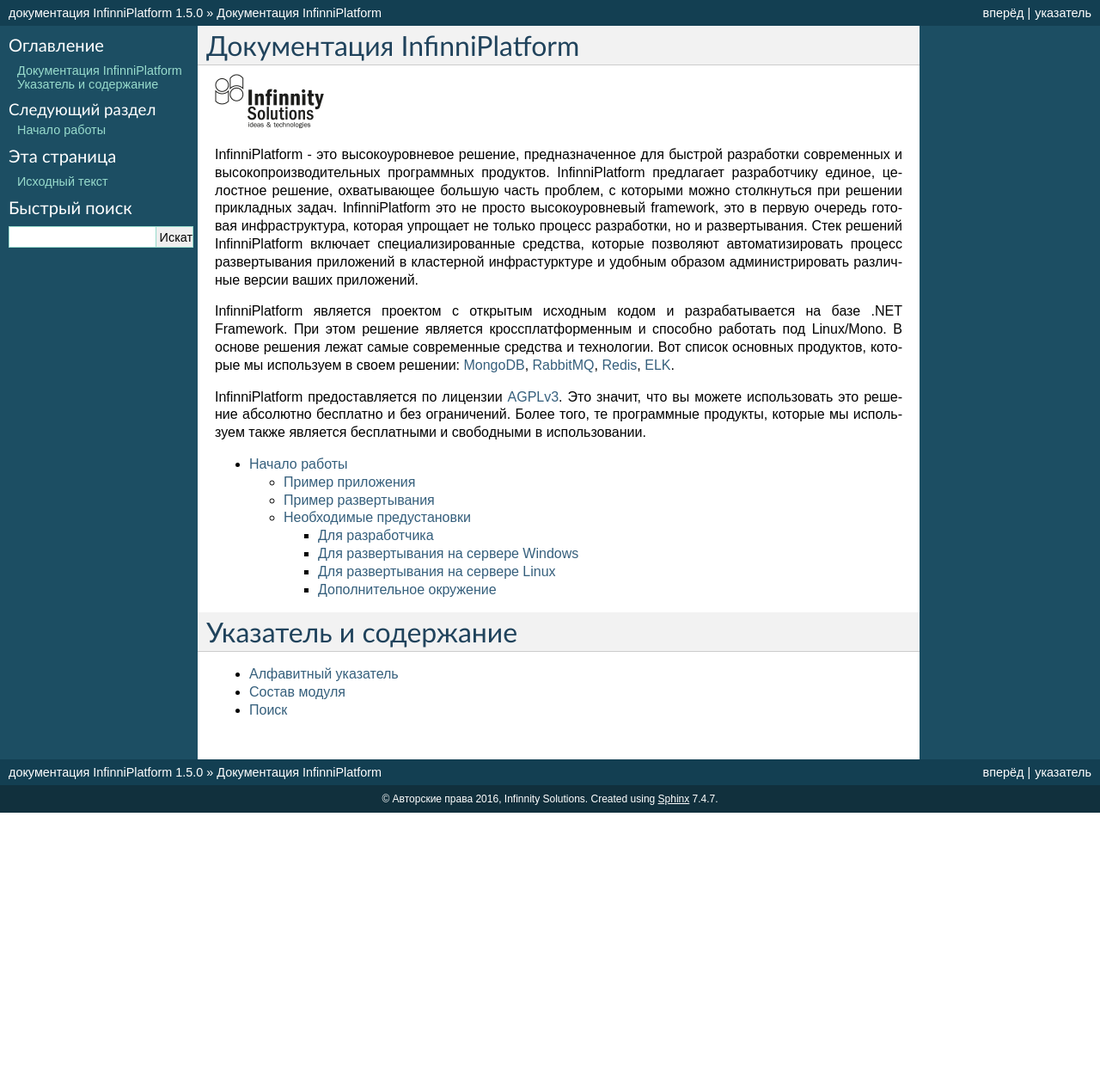
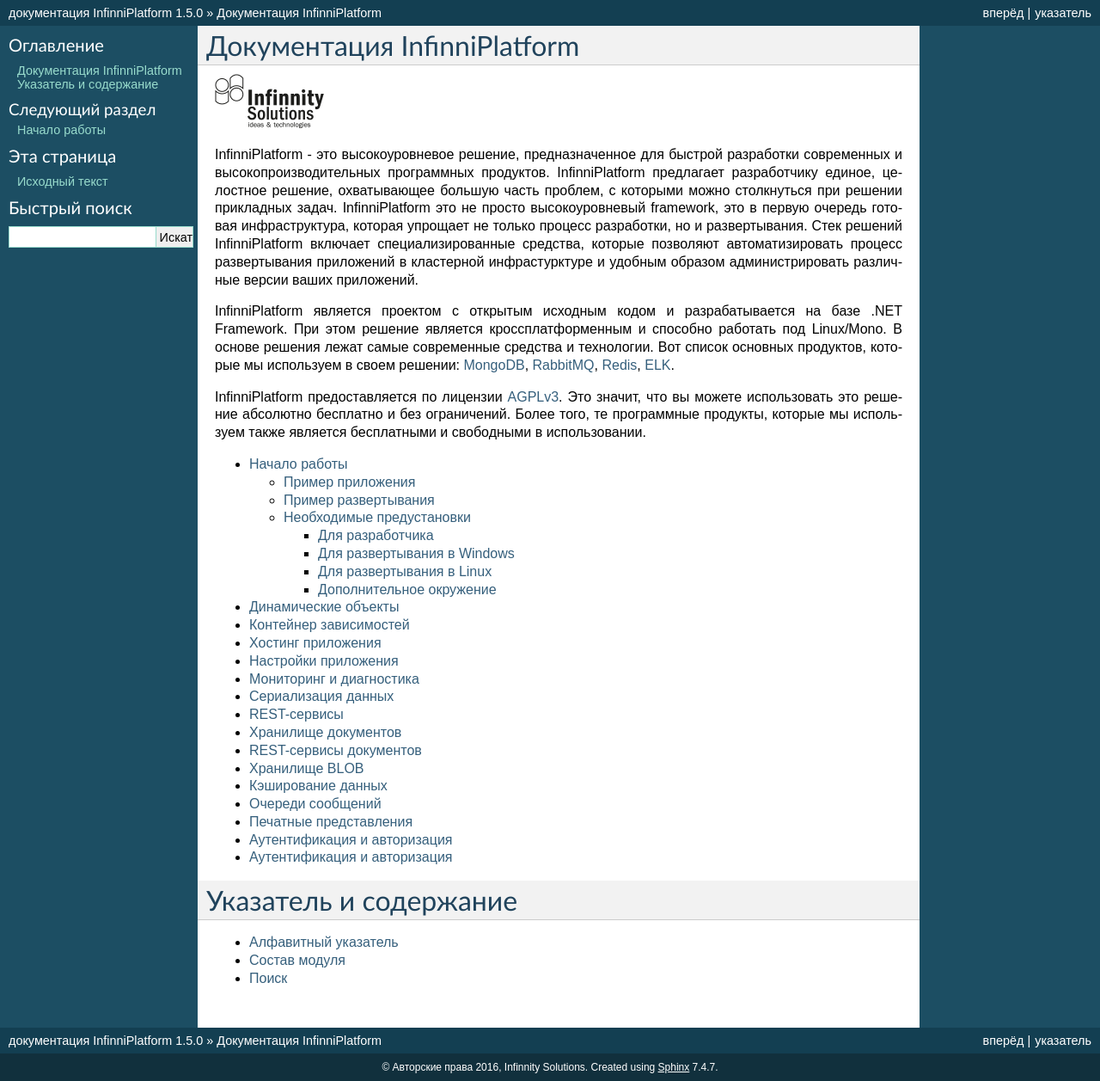
Before and after one commit to InfinniPlatform/InfinniPlatform.readthedocs.org, a Sphinx documentation site: the page built from docs/source/index.rst, in a window 1280 px wide. Shown: the whole page at 86% size. Built offline with Sphinx 7.4.7, drawn with Linux system fonts in a browser that asks for light colours; before the commit the page ends 945 px from its top, so only the background shows below that.

Commit message:
Add main topics

```diff
--- a/docs/source/getting-started/index.rst
+++ b/docs/source/00-getting-started/index.rst
@@ -60,13 +60,13 @@
 - Клиент `NuGet`_
 - `Visual Studio Community`_
 
-Для развертывания на сервере Windows
+Для развертывания в Windows
 ~~~~~~~~~~~~~~~~~~~~~~~~~~~~~~~~~~~~
 
 - Windows Server 2008 R2 SP1 x64 или Windows Server 2008 SP2 x64
 - `Microsoft .NET Framework 4.5`_
 
-Для развертывания на сервере Linux
+Для развертывания в Linux
 ~~~~~~~~~~~~~~~~~~~~~~~~~~~~~~~~~~
 
 - Ubuntu 14.04.4 LTS x64
--- /dev/null
+++ b/docs/source/01-dynamic/index.rst
@@ -0,0 +1,2 @@
+Динамические объекты
+====================
--- /dev/null
+++ b/docs/source/02-ioc/index.rst
@@ -0,0 +1,2 @@
+Контейнер зависимостей
+======================
--- /dev/null
+++ b/docs/source/03-hosting/index.rst
@@ -0,0 +1,2 @@
+Хостинг приложения
+==================
--- /dev/null
+++ b/docs/source/04-settings/index.rst
@@ -0,0 +1,2 @@
+Настройки приложения
+====================
--- /dev/null
+++ b/docs/source/05-logging/index.rst
@@ -0,0 +1,2 @@
+Мониторинг и диагностика
+========================
--- /dev/null
+++ b/docs/source/06-serialization/index.rst
@@ -0,0 +1,2 @@
+Сериализация данных
+===================
--- /dev/null
+++ b/docs/source/07-services/index.rst
@@ -0,0 +1,2 @@
+REST-сервисы
+============
--- /dev/null
+++ b/docs/source/08-document-storage/index.rst
@@ -0,0 +1,2 @@
+Хранилище документов
+====================
--- /dev/null
+++ b/docs/source/09-document-services/index.rst
@@ -0,0 +1,2 @@
+REST-сервисы документов
+=======================
--- /dev/null
+++ b/docs/source/10-blob-storage/index.rst
@@ -0,0 +1,2 @@
+Хранилище BLOB
+==============
--- /dev/null
+++ b/docs/source/11-cache/index.rst
@@ -0,0 +1,2 @@
+Кэширование данных
+==================
--- /dev/null
+++ b/docs/source/12-queues/index.rst
@@ -0,0 +1,2 @@
+Очереди сообщений
+=================
--- /dev/null
+++ b/docs/source/13-print-view/index.rst
@@ -0,0 +1,2 @@
+Печатные представления
+======================
--- /dev/null
+++ b/docs/source/14-security/index.rst
@@ -0,0 +1,2 @@
+Аутентификация и авторизация
+============================
--- /dev/null
+++ b/docs/source/15-deploy/index.rst
@@ -0,0 +1,2 @@
+Развертывание приложения
+========================
--- a/docs/source/index.rst
+++ b/docs/source/index.rst
@@ -1,7 +1,7 @@
 Документация InfinniPlatform
 ============================
 
-.. image:: logo.png
+.. image:: _images/logo.png
 
 InfinniPlatform - это высокоуровневое решение, предназначенное для быстрой разработки современных
 и высокопроизводительных программных продуктов. InfinniPlatform предлагает разработчику единое,
@@ -24,7 +24,22 @@
 .. toctree::
    :maxdepth: 3
 
-   getting-started/index.rst
+   00-getting-started/index.rst
+   01-dynamic/index.rst
+   02-ioc/index.rst
+   03-hosting/index.rst
+   04-settings/index.rst
+   05-logging/index.rst
+   06-serialization/index.rst
+   07-services/index.rst
+   08-document-storage/index.rst
+   09-document-services/index.rst
+   10-blob-storage/index.rst
+   11-cache/index.rst
+   12-queues/index.rst
+   13-print-view/index.rst
+   14-security/index.rst
+   14-security/index.rst
 
 Указатель и содержание
 ======================
```
Also changed, not shown: docs/source/_images/logo.png (renamed from docs/source/logo.png).
